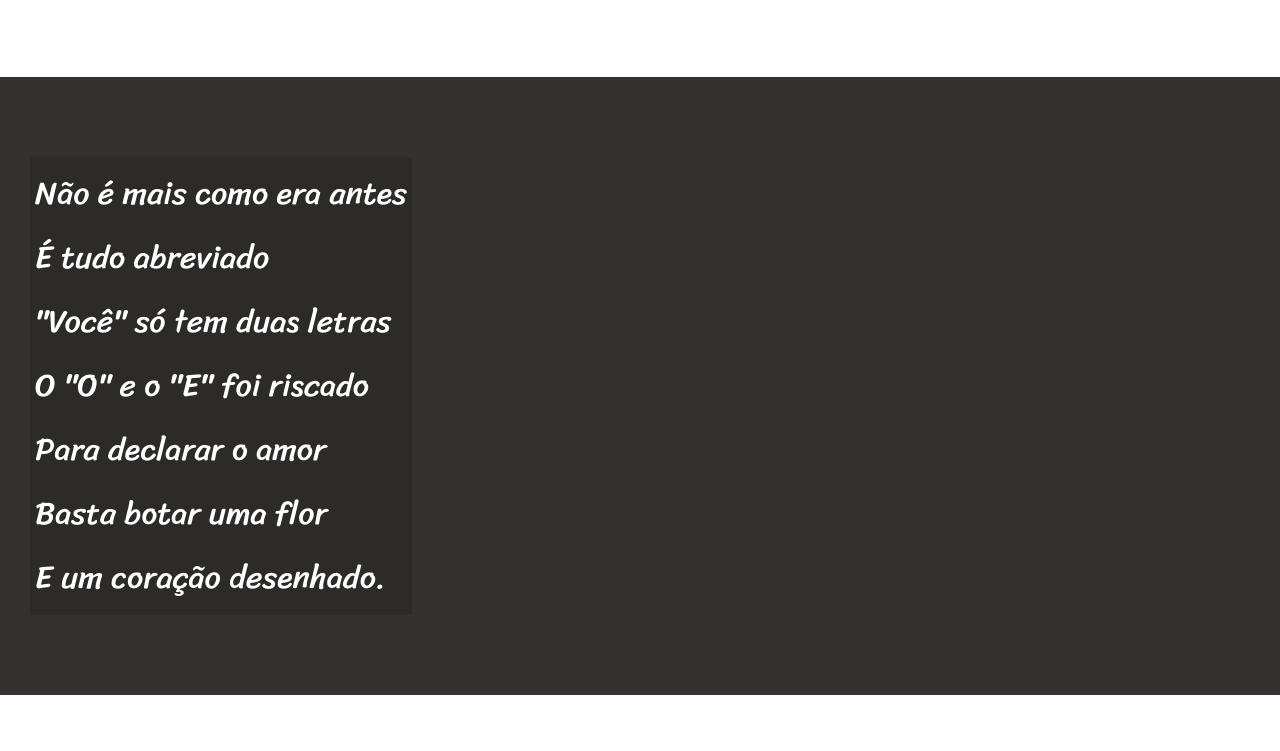
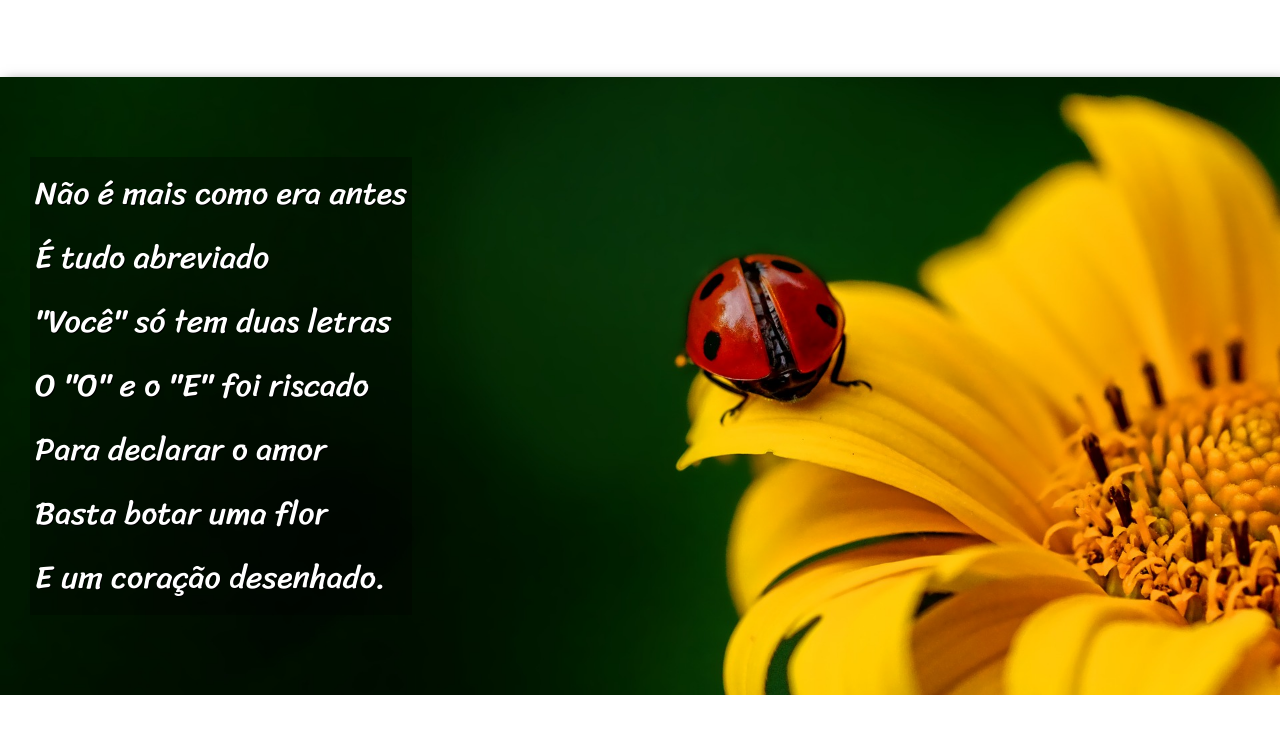
Before and after one commit to PortoEmanuel/ProjetoCordel, a plain HTML site: page index.html in a window 1280 px wide. Shown: the part 769-1520 px from the top of the page. Drawn offline with Linux system fonts and the light colour scheme; a web font is replaced by a local one.

Commit message:
projeto finalizado

```diff
--- a/index.html
+++ b/index.html
@@ -23,7 +23,7 @@
             Vou dizer tudo em poesia.
         </p>
     </section>
-    <section class="imagem">
+    <section class="imagem" id="img01">
         <p>
             Não é mais como era antes<br>
             É tudo abreviado<br>
@@ -55,7 +55,7 @@
         </p>
     </section>
 
-    <section class="imagem">
+    <section class="imagem" id="img02">
         <p>
             Tenho saudade das cartas<br>
             Escritas com a própria mão<br>
--- a/style.css
+++ b/style.css
@@ -50,17 +50,27 @@ section{
 section.normal {
     background-color: white;
     color: black;
-
 }
 section.imagem {
     background-color: rgb(54, 49, 49);
     color: white;
+    box-shadow: 6px 6px 13px 0px rgba(0, 0, 0, 0.726);
+    background-attachment: fixed;
 }
 section.imagem > p {
     display: inline-block;
     padding: 5px;
-    background-color: rgba(0, 0, 0, 0.151);
-
+    background-color: rgba(0, 0, 0, 0.301);
+    text-shadow: 1px 1px 0px black;
+}
+section#img01 {
+    background-image: url('imagens/background001.jpg');
+    background-position: right center;
+    background-size: cover;
+}
+section#img02 {
+    background-image: url('imagens/background002.jpg');
+    background-size: cover;
 }
 footer {
     background-color: black;
```
